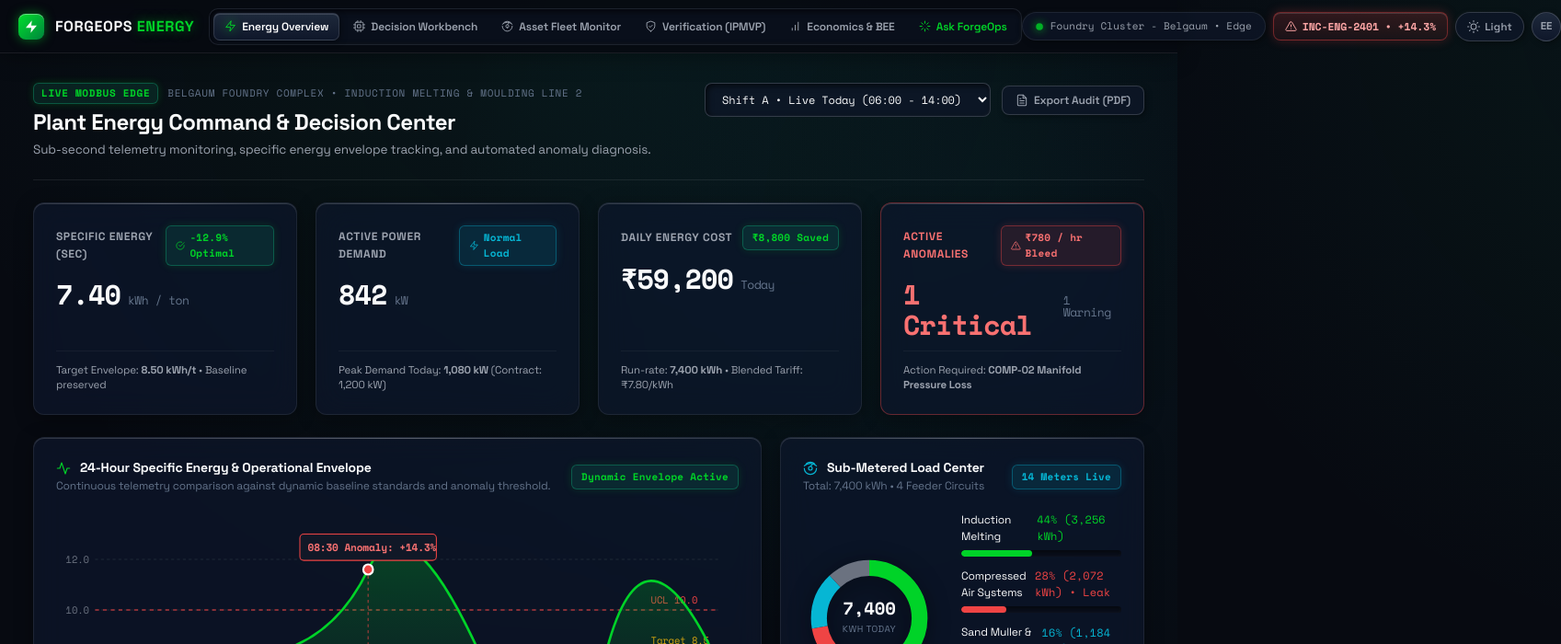
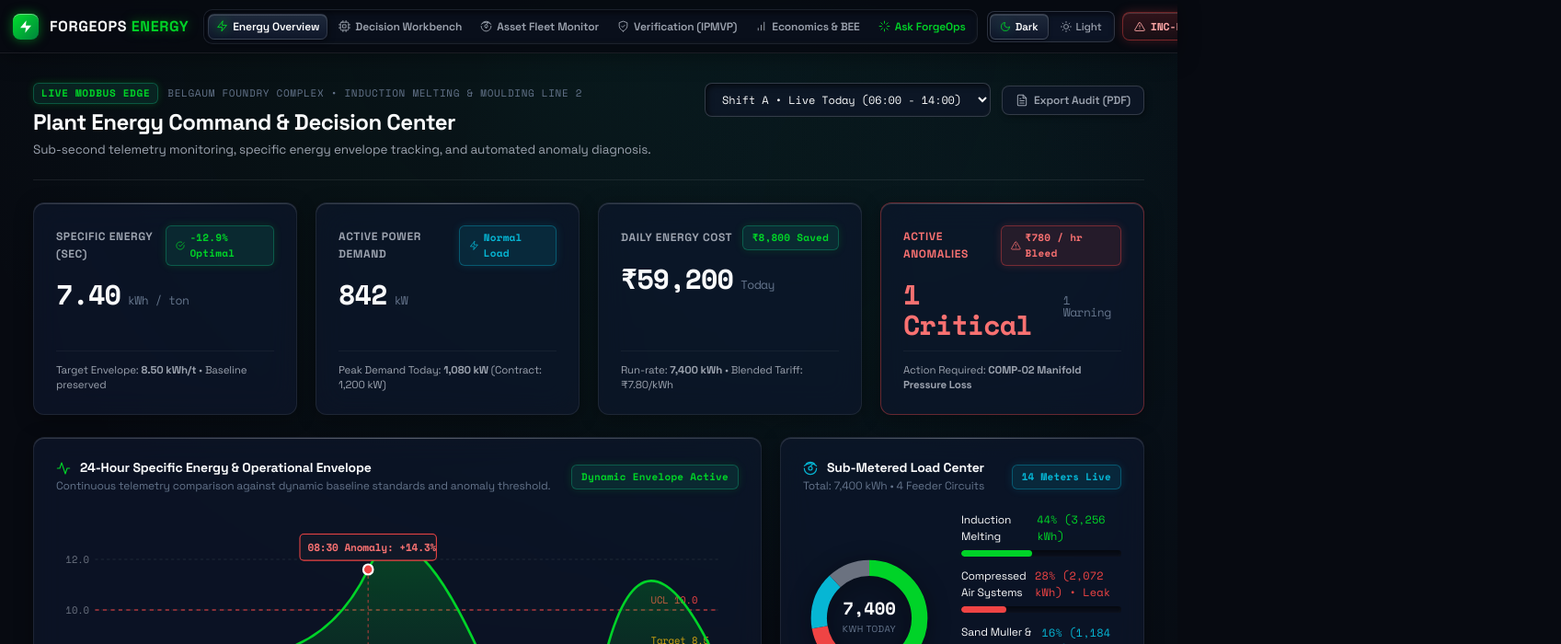
Before and after one commit to shalcoder/ForgeOps-Energy, a React (Vite) app: page / in a window 1280 px wide. Shown: the top 700 px of the page at 92% size, 1697 px wide, since content can reach past the window. Built offline with nearby package versions, Linux system fonts and the light colour scheme; no server answers.

Commit message:
feat: complete project documentation in README and responsive segmented theme toggle

```diff
--- a/src/App.tsx
+++ b/src/App.tsx
@@ -39,12 +39,42 @@
 
 function LiveDataLabel() {
   const { data } = useWorkbenchData();
+  const shortPlant = data.incident.plant.replace('Foundry Cluster - ', '');
   return (
-    <div className="live-status-pill">
+    <div className="live-status-pill" title={`${data.incident.plant} • Edge Telemetry`}>
       <span className="pulsing-indicator" />
       <span className="font-mono text-secondary" style={{ fontSize: '11px' }}>
-        {data.incident.plant} • Edge
+        {shortPlant} • Edge
       </span>
+    </div>
+  );
+}
+
+function ThemeToggle({ theme, setTheme }: { theme: Theme; setTheme: (t: Theme) => void }) {
+  return (
+    <div className="theme-toggle-segmented" role="radiogroup" aria-label="Theme selector">
+      <button
+        type="button"
+        className={`theme-segment-btn ${theme === 'dark' ? 'active' : ''}`}
+        onClick={() => setTheme('dark')}
+        title="Switch to Dark Mode"
+        aria-checked={theme === 'dark'}
+        role="radio"
+      >
+        <MoonIcon size={12} />
+        <span>Dark</span>
+      </button>
+      <button
+        type="button"
+        className={`theme-segment-btn ${theme === 'light' ? 'active' : ''}`}
+        onClick={() => setTheme('light')}
+        title="Switch to Light Mode"
+        aria-checked={theme === 'light'}
+        role="radio"
+      >
+        <SunIcon size={12} />
+        <span>Light</span>
+      </button>
     </div>
   );
 }
@@ -59,8 +89,6 @@
     document.documentElement.setAttribute('data-theme', theme);
     localStorage.setItem('forgeops-theme', theme);
   }, [theme]);
-
-  const toggleTheme = () => setTheme(t => t === 'dark' ? 'light' : 'dark');
 
   return (
     <WorkbenchDataProvider>
@@ -102,20 +130,18 @@
             </div>
 
             <div className="header-actions">
-              <LiveDataLabel />
+              <ThemeToggle theme={theme} setTheme={setTheme} />
+
               <button
                 className="incident-alarm-pill"
                 onClick={() => setView('workbench')}
                 title="Active Incident: INC-ENG-2401 (+14.3% SEC)"
               >
-                <AlertTriangleIcon size={13} />
+                <AlertTriangleIcon size={12} />
                 <span>INC-ENG-2401 • +14.3%</span>
               </button>
-              <button className="theme-toggle-btn" onClick={toggleTheme} aria-label="Toggle theme"
-                title={theme === 'dark' ? 'Switch to Light Mode' : 'Switch to Dark Mode'}>
-                {theme === 'dark' ? <SunIcon size={14} /> : <MoonIcon size={14} />}
-                <span>{theme === 'dark' ? 'Light' : 'Dark'}</span>
-              </button>
+
+              <LiveDataLabel />
               <div className="avatar-pill" title="Plant Energy Engineer (Shift B)">EE</div>
             </div>
           </header>
--- a/src/schneider-theme.css
+++ b/src/schneider-theme.css
@@ -1310,3 +1310,106 @@
   box-shadow: 0 2px 8px rgba(0,211,40,0.25), inset 0 1px 0 rgba(255,255,255,0.15);
   border: 1px solid rgba(0,211,40,0.30);
 }
+
+
+/* ==========================================================================
+   THEME TOGGLE SEGMENTED CONTROL — high-visibility dual pill
+   ========================================================================== */
+.theme-toggle-segmented {
+  display: inline-flex;
+  align-items: center;
+  background: rgba(15, 23, 42, 0.85);
+  border: 1px solid rgba(255, 255, 255, 0.14);
+  border-radius: 8px;
+  padding: 2px;
+  gap: 2px;
+  flex-shrink: 0;
+  box-shadow: var(--neu-sunken);
+}
+
+.theme-segment-btn {
+  display: inline-flex;
+  align-items: center;
+  justify-content: center;
+  gap: 5px;
+  height: 28px;
+  padding: 0 10px;
+  border-radius: 6px;
+  border: 1px solid transparent;
+  background: transparent;
+  color: var(--text-secondary);
+  font-family: var(--font-sans);
+  font-size: 11.5px;
+  font-weight: 500;
+  cursor: pointer;
+  transition: all 0.18s cubic-bezier(0.16, 1, 0.3, 1);
+  white-space: nowrap;
+}
+
+.theme-segment-btn:hover {
+  color: var(--text-primary);
+  background: rgba(255, 255, 255, 0.06);
+}
+
+.theme-segment-btn.active {
+  background: linear-gradient(180deg, #1e293b 0%, #0f172a 100%);
+  border-color: rgba(255, 255, 255, 0.16);
+  color: #ffffff;
+  font-weight: 600;
+  box-shadow: 0 1px 4px rgba(0, 0, 0, 0.4), inset 0 1px 0 rgba(255, 255, 255, 0.12);
+}
+
+.theme-segment-btn.active svg {
+  color: var(--schneider-green);
+  filter: drop-shadow(0 0 6px rgba(0, 229, 163, 0.6));
+}
+
+/* Light Mode Overrides for Theme Toggle */
+html[data-theme="light"] .theme-toggle-segmented {
+  background: #e2e8f0;
+  border-color: rgba(0, 0, 0, 0.14);
+  box-shadow: inset 0 1px 2px rgba(0, 0, 0, 0.06);
+}
+
+html[data-theme="light"] .theme-segment-btn {
+  color: #64748b;
+}
+
+html[data-theme="light"] .theme-segment-btn:hover {
+  color: #0f172a;
+  background: rgba(255, 255, 255, 0.6);
+}
+
+html[data-theme="light"] .theme-segment-btn.active {
+  background: #ffffff;
+  border-color: rgba(0, 0, 0, 0.12);
+  color: #0f172a;
+  font-weight: 600;
+  box-shadow: 0 1px 4px rgba(0, 0, 0, 0.1), 0 1px 1px rgba(0, 0, 0, 0.05);
+}
+
+html[data-theme="light"] .theme-segment-btn.active svg {
+  color: #d97706;
+  filter: drop-shadow(0 0 4px rgba(217, 119, 6, 0.5));
+}
+
+/* Responsive header rules to prevent right-edge clipping */
+.app-header-modern {
+  overflow-x: auto;
+  scrollbar-width: none;
+}
+.app-header-modern::-webkit-scrollbar {
+  display: none;
+}
+
+@media (max-width: 1440px) {
+  .nav-tab-btn {
+    padding: 5px 8px;
+    font-size: 11.5px;
+    gap: 5px;
+  }
+  .app-header-modern {
+    padding: 0 14px;
+    gap: 10px;
+  }
+}
```
Also changed, not shown: 2 other files (tests, documents, lock files or other folders).
